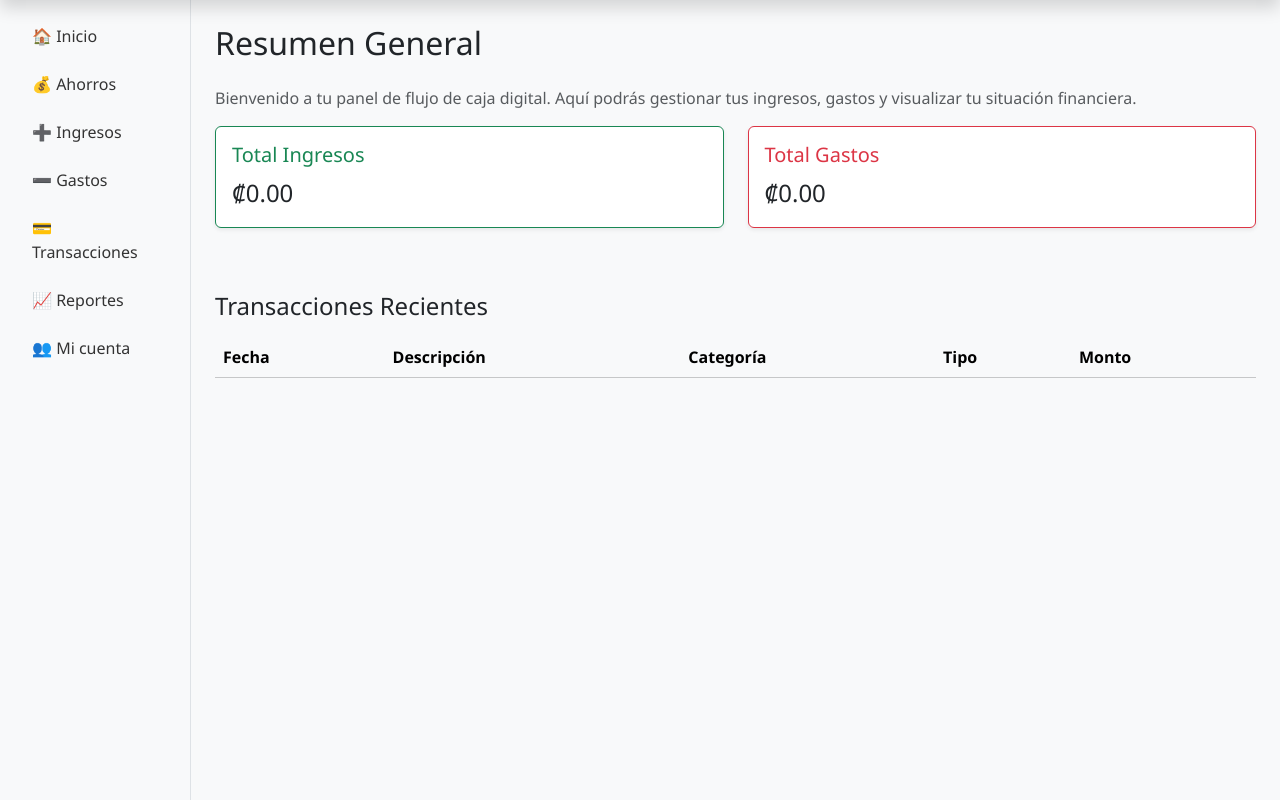
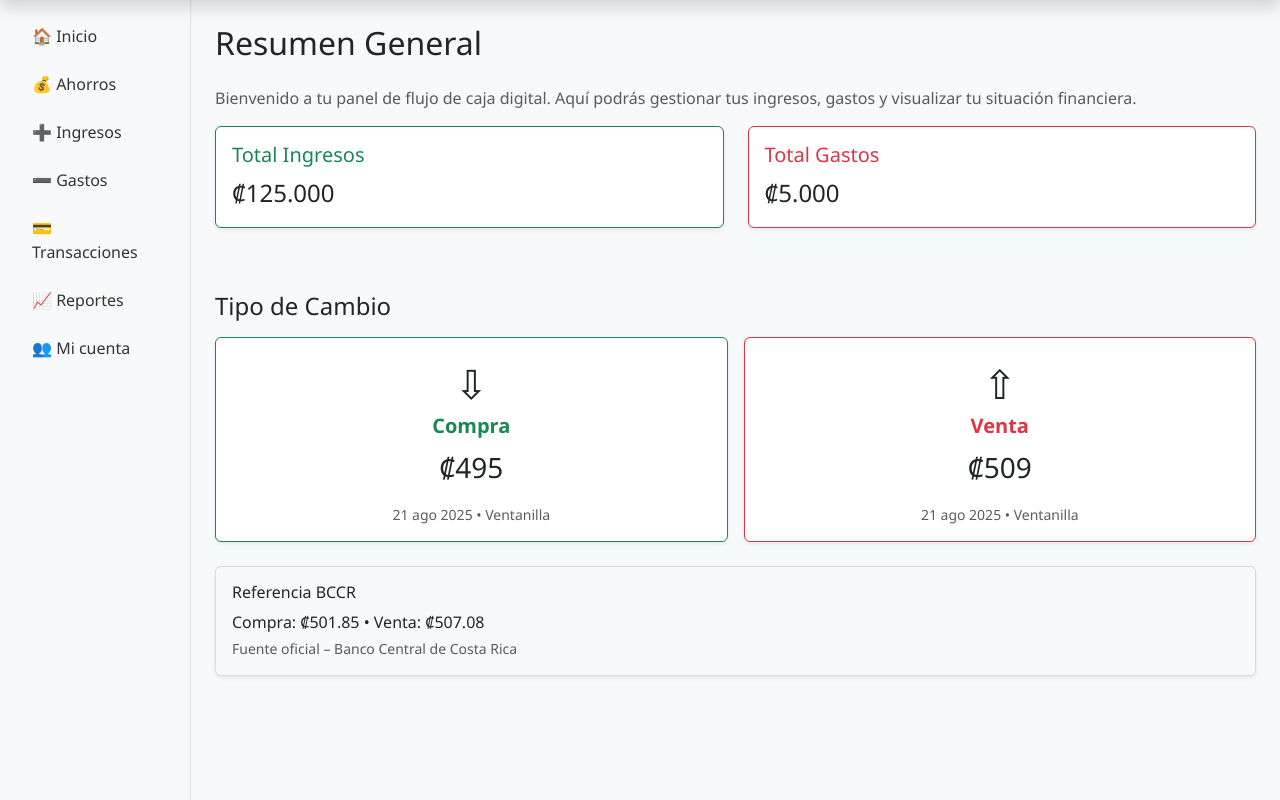
Before and after one commit to IsaacRuizS/MoneySnap, a PHP site: page /app/view/views/home.php in a window 1280 px wide. Shown: the part 86-886 px from the top of the page. Run offline with PHP 8.4, Linux system fonts and the light colour scheme; the visitor is signed in with stand-in values (Sample User, id 1); lists and menus that the app fills with data are empty.

Commit message:
New changes on Home Page

```diff
--- a/app/config/db.php
+++ b/app/config/db.php
@@ -4,7 +4,7 @@ class Database {
     public static function connect() {
         $servername = "localhost";
         $dbusername = "root";
-        $dbpassword = "yout_password";
+        $dbpassword = "";
         $database = "moneysnap";
         $port = 3308;
 
--- a/app/view/views/home.php
+++ b/app/view/views/home.php
@@ -1,5 +1,5 @@
 <?php
-    session_start();
+   session_start();
     if (!isset($_SESSION['user_id'])) {
         header("Location: login.php");
         exit;
@@ -28,7 +28,7 @@
                     <div class="card border-success">
                         <div class="card-body">
                             <h5 class="card-title text-success">Total Ingresos</h5>
-                            <p class="card-text fs-4">₡0.00</p>
+                            <p class="card-text fs-4">₡125.000</p>
                         </div>
                     </div>
                 </div>
@@ -37,32 +37,41 @@
                     <div class="card border-danger">
                         <div class="card-body">
                             <h5 class="card-title text-danger">Total Gastos</h5>
-                            <p class="card-text fs-4">₡0.00</p>
+                            <p class="card-text fs-4">₡5.000</p>
                         </div>
                     </div>
                 </div>
             </div>
 
-            <div class="mt-5">
-                <h4 class="mb-3">Transacciones Recientes</h4>
-                <div class="table-responsive">
-                    <table class="table table-hover align-middle">
-                        <thead class="table-light">
-                            <tr>
-                                <th scope="col">Fecha</th>
-                                <th scope="col">Descripción</th>
-                                <th scope="col">Categoría</th>
-                                <th scope="col">Tipo</th>
-                                <th scope="col">Monto</th>
-                            </tr>
-                        </thead>
-                        <tbody>
-                            <?php
-                                // Aquí irá el codigo PHP para conexion con DB
-                            ?>
-                        </tbody>
-                    </table>
-                </div>
+<div class="mt-5">
+    <h4 class="mb-3">Tipo de Cambio</h4>
+    <div class="row g-3">
+        <div class="col-md-6">
+            <div class="card border-success shadow-sm p-3 text-center">
+                <div class="fs-1">⇩</div>
+                <h5 class="fw-bold text-success">Compra</h5>
+                <p class="fs-3">₡495</p>
+                <small class="text-muted">21 ago 2025 • Ventanilla</small>
+            </div>
+        </div>
+        <div class="col-md-6">
+            <div class="card border-danger shadow-sm p-3 text-center">
+                <div class="fs-1">⇧</div>
+                <h5 class="fw-bold text-danger">Venta</h5>
+                <p class="fs-3">₡509</p>
+                <small class="text-muted">21 ago 2025 • Ventanilla</small>
+            </div>
+        </div>
+    </div>
+
+    <div class="card mt-4 p-3 bg-light">
+        <h6>Referencia BCCR</h6>
+        <p class="mb-1">Compra: ₡501.85 • Venta: ₡507.08</p>
+        <small class="text-muted">Fuente oficial – Banco Central de Costa Rica</small>
+    </div>
+</div>
+
+
             </div>
         </main>
 
--- a/app/view/views/transactions.php
+++ b/app/view/views/transactions.php
@@ -1,5 +1,5 @@
 <?php
-    session_start();
+   session_start();
     if (!isset($_SESSION['user_id'])) {
         header("Location: login.php");
         exit;
```
